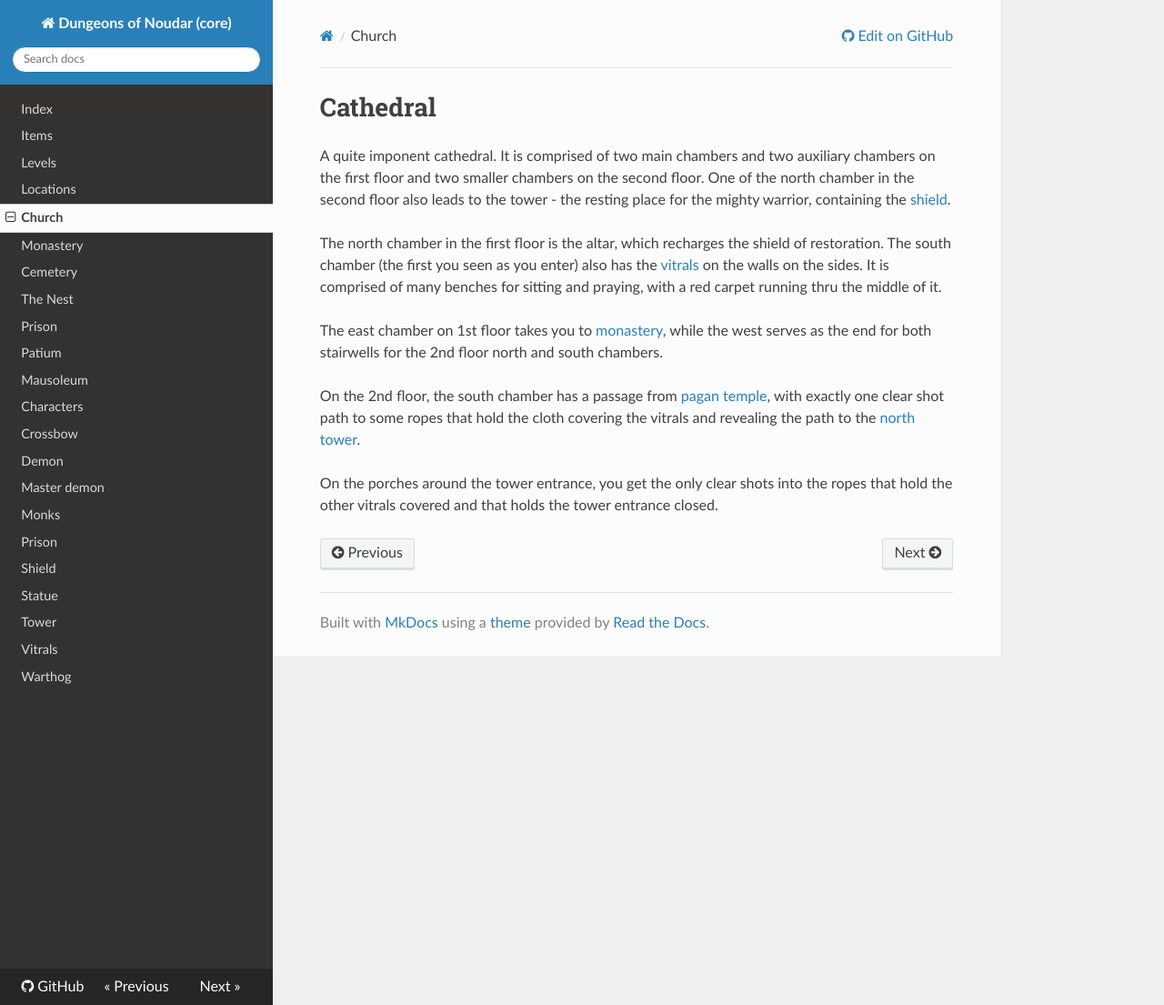
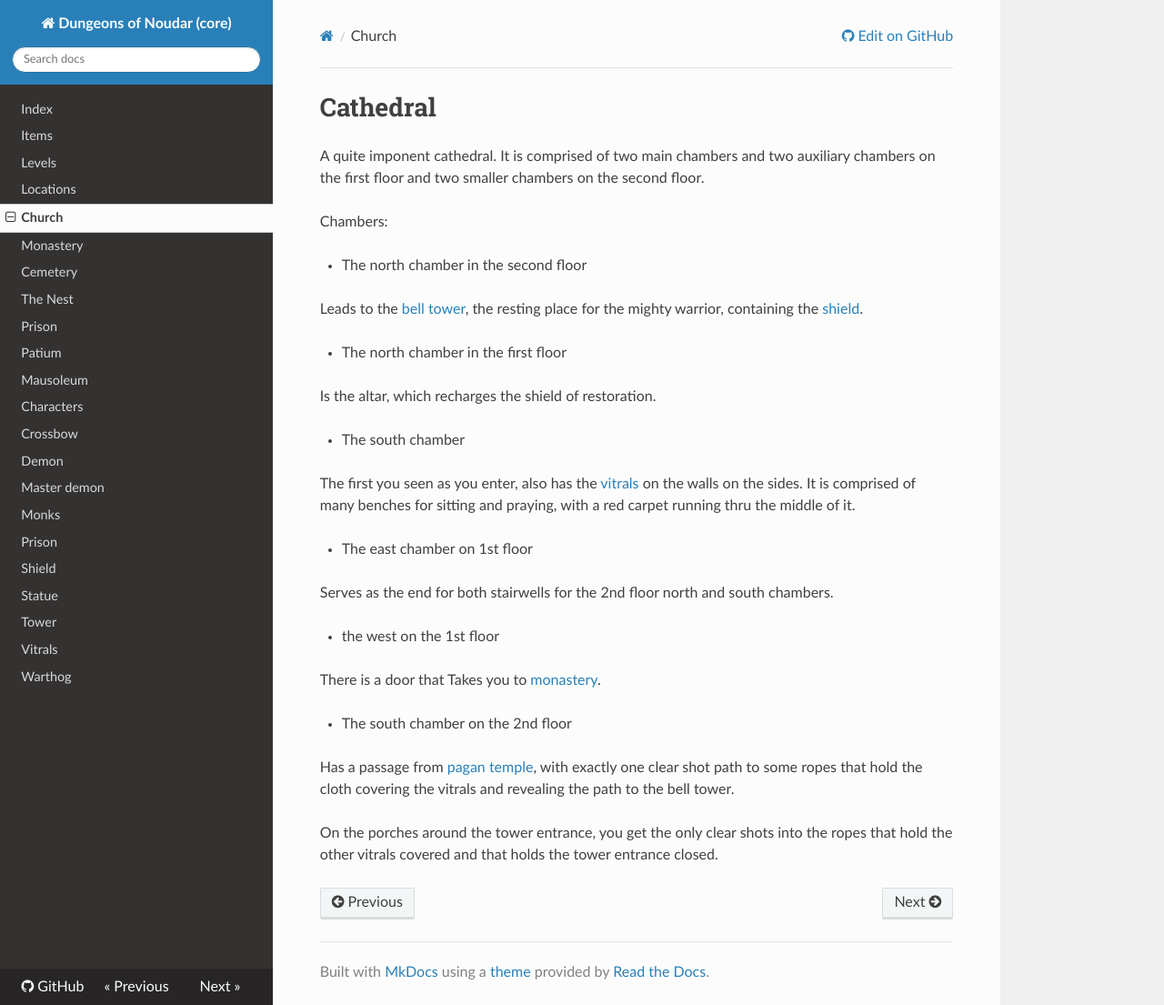
Before and after one commit to TheFakeMontyOnTheRun/noudar-core, an MkDocs documentation site: the page built from docs/church.md, in a window 1280 px wide and 1105 px high. Shown: the whole window at 91% size. Built offline with MkDocs 1.6.1, drawn with Linux system fonts in a browser that asks for light colours; nearby versions of some CDN libraries; old or Windows-style settings are respelled for this version of MkDocs.

Commit message:
Revise the church docs plus some minor formatting revisions on others

```diff
--- a/docs/church.md
+++ b/docs/church.md
@@ -3,27 +3,41 @@ Cathedral
 
 A quite imponent cathedral. It is comprised of two main
 chambers and two auxiliary chambers on the first floor and
-two smaller chambers on the second floor. One of the north
-chamber in the second floor also leads to the tower - the
-resting place for the mighty warrior, containing the
-[shield](shield.md).
+two smaller chambers on the second floor.
 
-The north chamber in the first floor is the altar, which
-recharges the shield of restoration. The south chamber (the
-first you seen as you enter) also has the
+Chambers:
+
+- The north chamber in the second floor
+
+Leads to the [bell tower](bell-tower.md), the resting place
+for the mighty warrior, containing the [shield](shield.md).
+
+- The north chamber in the first floor
+
+Is the altar, which recharges the shield of restoration.
+
+- The south chamber
+
+The first you seen as you enter, also has the
 [vitrals](vitrals.md) on the walls on the sides. It is
 comprised of many benches for sitting and praying, with a
 red carpet running thru the middle of it.
 
-The east chamber on 1st floor takes you to
-[monastery](monastery.md), while the west serves as the end
-for both stairwells for the 2nd floor north and south
-chambers.
+- The east chamber on 1st floor
 
-On the 2nd floor, the south chamber has a passage from
-[pagan temple](nest.md), with exactly one clear shot path to
-some ropes that hold the cloth covering the vitrals and
-revealing the path to the [north tower](tower.md).
+Serves as the end for both stairwells for the 2nd floor
+north and south chambers.
+
+- the west on the 1st floor
+
+There is a door that Takes you to
+[monastery](monastery.md).
+
+- The south chamber on the 2nd floor
+
+Has a passage from [pagan temple](nest.md), with exactly one
+clear shot path to some ropes that hold the cloth covering
+the vitrals and revealing the path to the bell tower.
 
 On the porches around the tower entrance, you get the only
 clear shots into the ropes that hold the other vitrals covered
```
Also changed, not shown: docs/levels.md (+2 -2 lines), docs/patium.md (+11 -9 lines).
